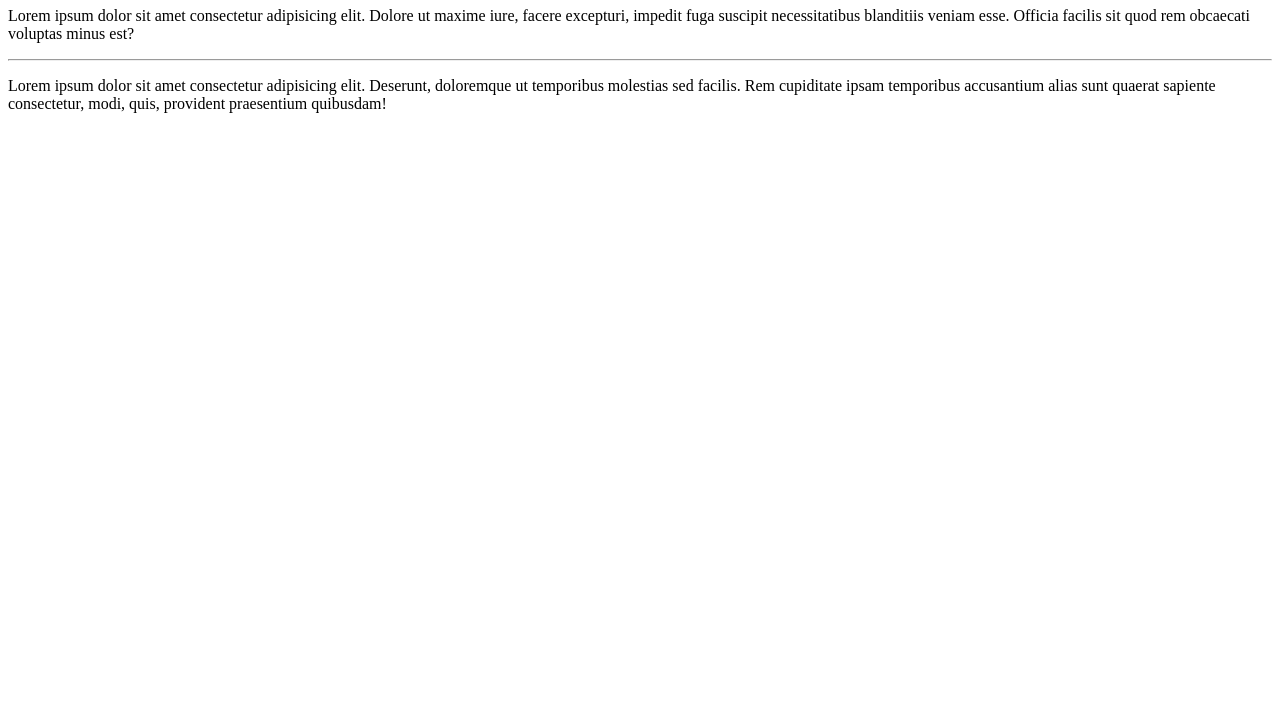
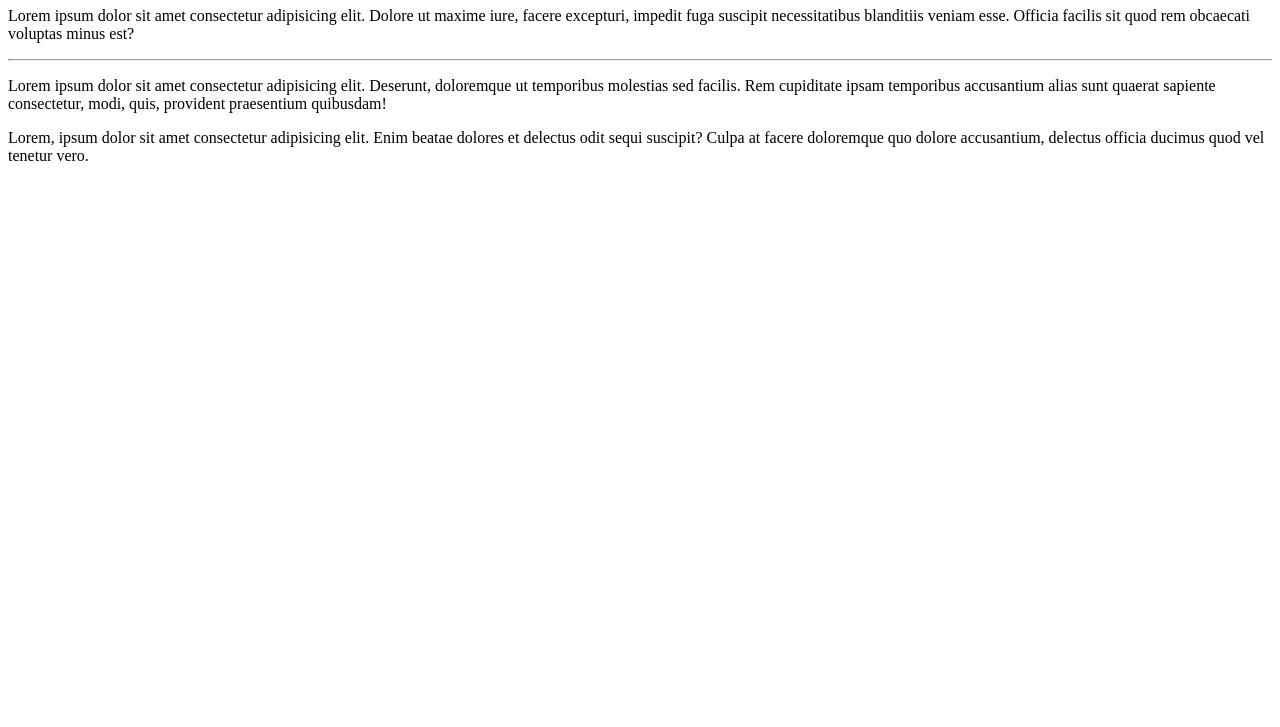
Before and after one commit to gallotti1959/ola_mundo, a plain HTML site: page Site-Example/index.html in a window 1280 px wide. Shown: the part 73-800 px from the top of the page. Drawn offline with Linux system fonts and the light colour scheme.

Commit message:
Update index.html

```diff
--- a/Site-Example/index.html
+++ b/Site-Example/index.html
@@ -10,5 +10,6 @@
     <p>Lorem ipsum dolor sit amet consectetur adipisicing elit. Dolore ut maxime iure, facere excepturi, impedit fuga suscipit necessitatibus blanditiis veniam esse. Officia facilis sit quod rem obcaecati voluptas minus est?</p>
     <hr>
     <p>Lorem ipsum dolor sit amet consectetur adipisicing elit. Deserunt, doloremque ut temporibus molestias sed facilis. Rem cupiditate ipsam temporibus accusantium alias sunt quaerat sapiente consectetur, modi, quis, provident praesentium quibusdam!</p>
+    <p>Lorem, ipsum dolor sit amet consectetur adipisicing elit. Enim beatae dolores et delectus odit sequi suscipit? Culpa at facere doloremque quo dolore accusantium, delectus officia ducimus quod vel tenetur vero.</p>
 </body>
 </html>
```
